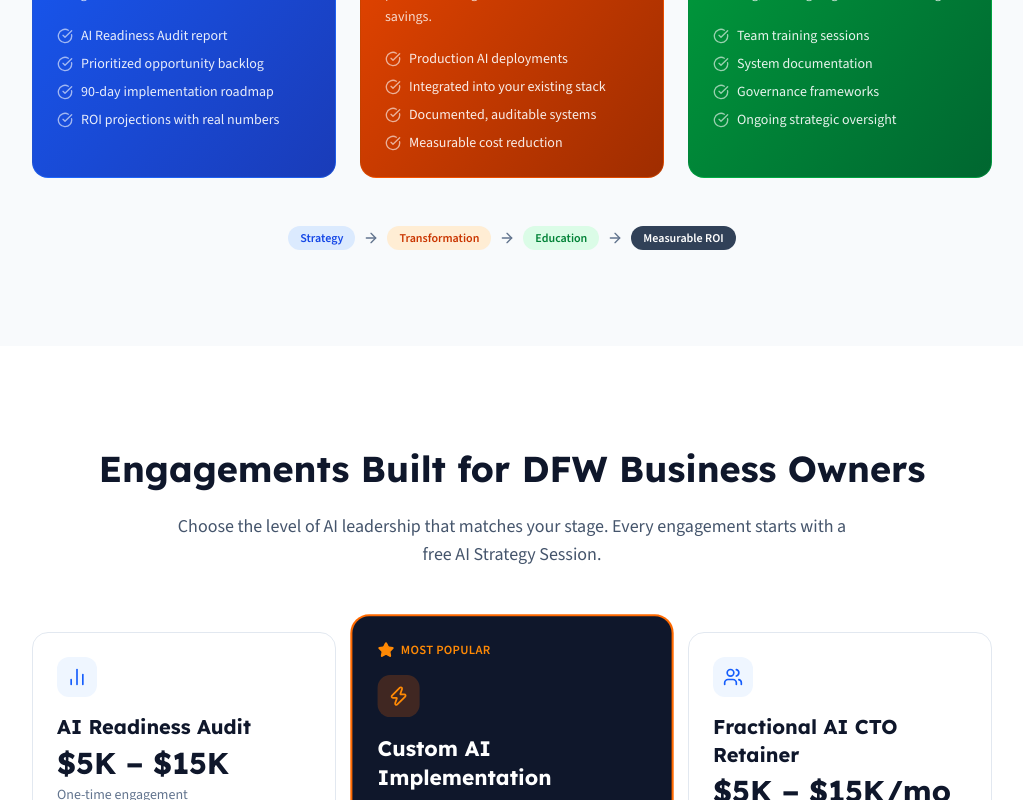
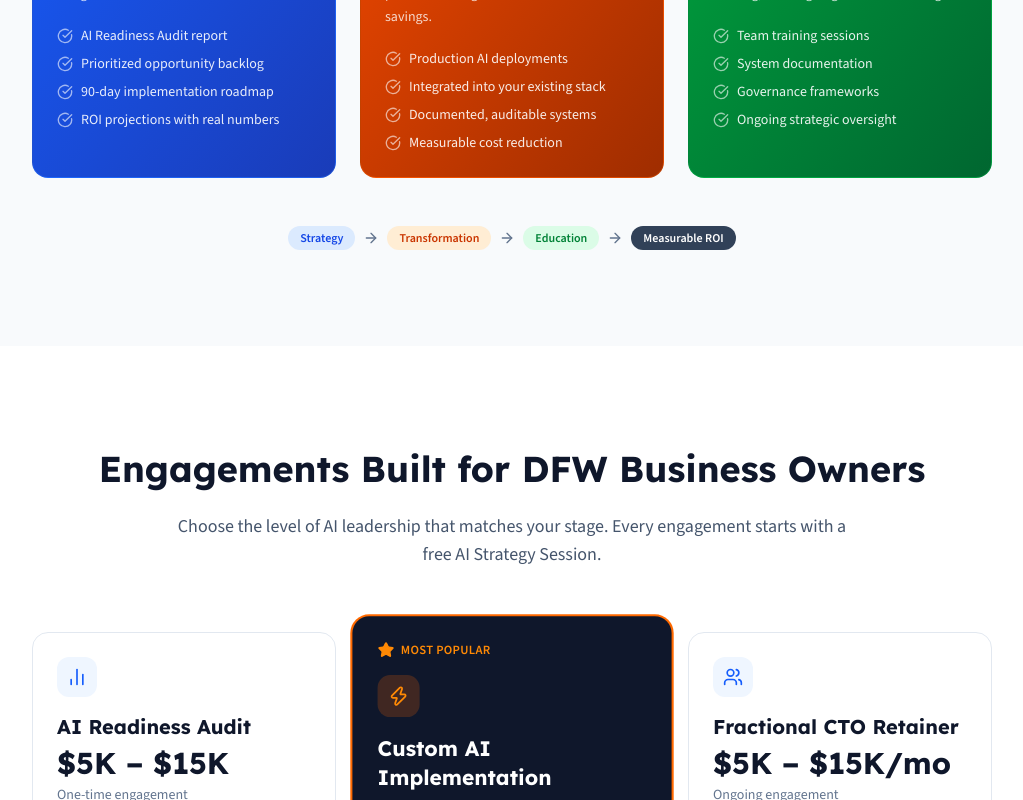
Before and after one commit to stakful-m7/agency-landing-page, a Next.js app: page / in a window 1280 px wide. Shown: the part 2000-2800 px from the top of the page, without its empty margins (128-1151 px from the left). Built offline with nearby package versions, Linux system fonts and the light colour scheme.

Commit message:
Replace "Fractional AI CTO" with "Fractional CTO"
Board directive: minimize use of "AI" to sound more human.
Updated hero, service tier, case study, about section, footer,
and page title metadata.

Co-Authored-By: Paperclip <noreply@paperclip.ing>

```diff
--- a/app/layout.tsx
+++ b/app/layout.tsx
@@ -17,7 +17,7 @@ const sourceSans3 = Source_Sans_3({
 });
 
 export const metadata: Metadata = {
-  title: "Stakful Systems — Fractional AI CTO for DFW Businesses",
+  title: "Stakful Systems — Fractional CTO for DFW Businesses",
   description:
     "Your AI-Powered CTO for a Fraction of the Cost. Serving the DFW Metroplex. Azure certified, Microsoft Partner, 20+ years enterprise experience.",
   keywords: [
--- a/app/page.tsx
+++ b/app/page.tsx
@@ -149,7 +149,7 @@ function Hero() {
         {/* Credential badge */}
         <div className="inline-flex items-center gap-2 bg-blue-500/20 border border-blue-400/30 rounded-full px-4 py-1.5 mb-8">
           <span className="w-2 h-2 bg-blue-400 rounded-full animate-pulse" aria-hidden="true" />
-          <span className="text-blue-300 text-sm font-medium">Fractional AI CTO — DFW Metroplex</span>
+          <span className="text-blue-300 text-sm font-medium">Fractional CTO — DFW Metroplex</span>
         </div>
 
         {/* Headline */}
@@ -420,7 +420,7 @@ function Services() {
       roi: "Avg. $50K+ annual savings",
     },
     {
-      title: "Fractional AI CTO Retainer",
+      title: "Fractional CTO Retainer",
       price: "$5K – $15K/mo",
       duration: "Ongoing engagement",
       tagline: "Executive-level AI leadership without the executive salary. Strategy, oversight, and accountability every month.",
@@ -619,7 +619,7 @@ function CaseStudy() {
               <p className="text-orange-100 text-sm leading-relaxed">
                 94% reduction in manual dispatch errors. Zero manual BOL entry.
                 Billing lag revenue leakage eliminated (3–7% of gross revenue recovered).
-                Fractional AI CTO retainer activated — Phase 2 roadmap already underway.
+                Fractional CTO retainer activated — Phase 2 roadmap already underway.
               </p>
             </div>
           </div>
@@ -690,7 +690,7 @@ function About() {
             {/* eslint-disable-next-line @next/next/no-img-element */}
             <img
               src="/images/facepic_02.jpg"
-              alt="Terrance Jones — Founder &amp; Fractional AI CTO"
+              alt="Terrance Jones — Founder &amp; Fractional CTO"
               className="w-64 h-80 rounded-2xl object-cover object-top shadow-2xl ring-1 ring-black/5"
             />
           </div>
@@ -698,7 +698,7 @@ function About() {
           {/* Bio */}
           <div className="text-white">
             <div className="inline-flex items-center gap-2 bg-blue-500/20 border border-blue-400/30 rounded-full px-4 py-1.5 mb-6">
-              <span className="text-blue-300 text-sm font-medium">Founder & Fractional AI CTO</span>
+              <span className="text-blue-300 text-sm font-medium">Founder & Fractional CTO</span>
             </div>
             <h2
               id="about-heading"
@@ -864,7 +864,7 @@ function Footer() {
               <span className="text-white font-bold" style={{ fontFamily: "var(--font-heading)" }}>Stakful Systems</span>
             </div>
             <p className="text-slate-400 text-sm leading-relaxed">
-              Fractional AI CTO services for DFW businesses. Azure certified. Microsoft Partner.
+              Fractional CTO services for DFW businesses. Azure certified. Microsoft Partner.
             </p>
           </div>
 
```
